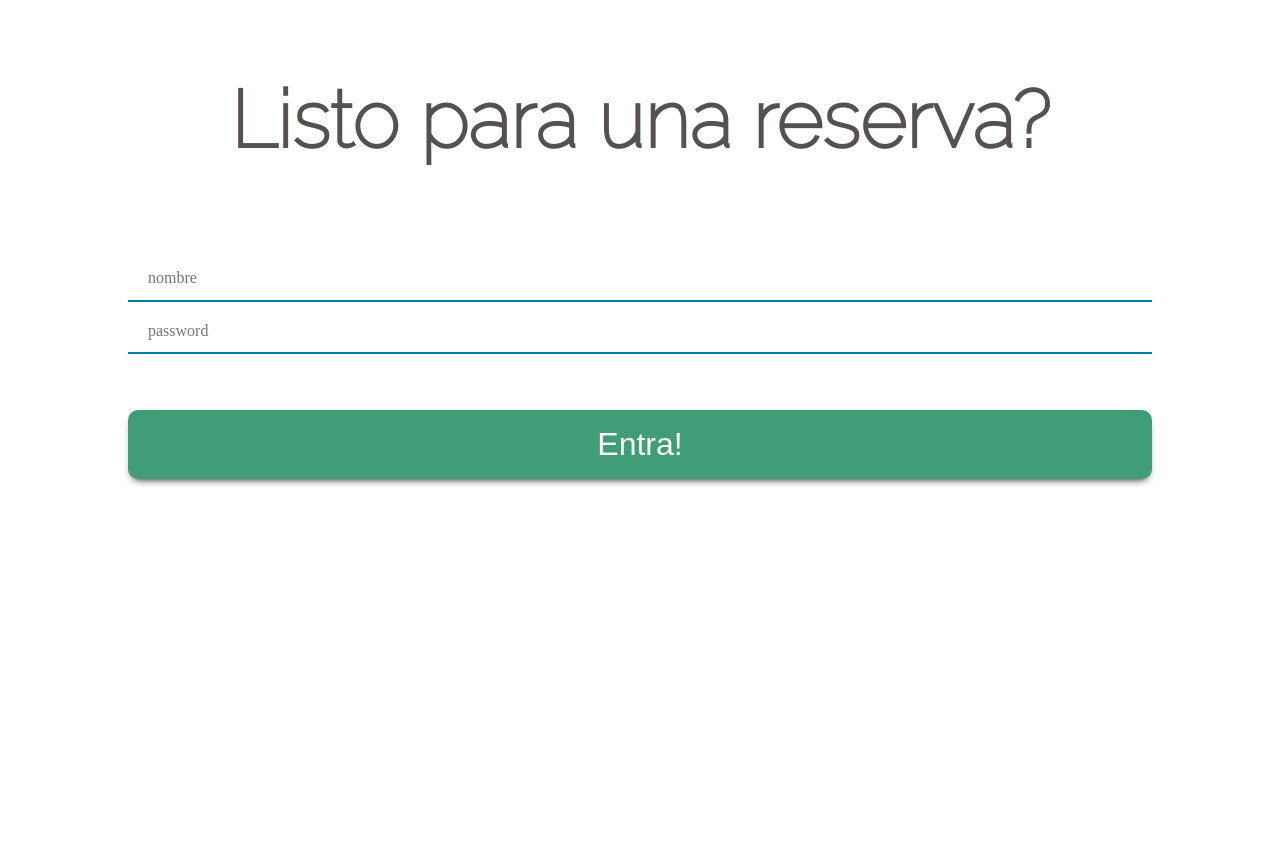
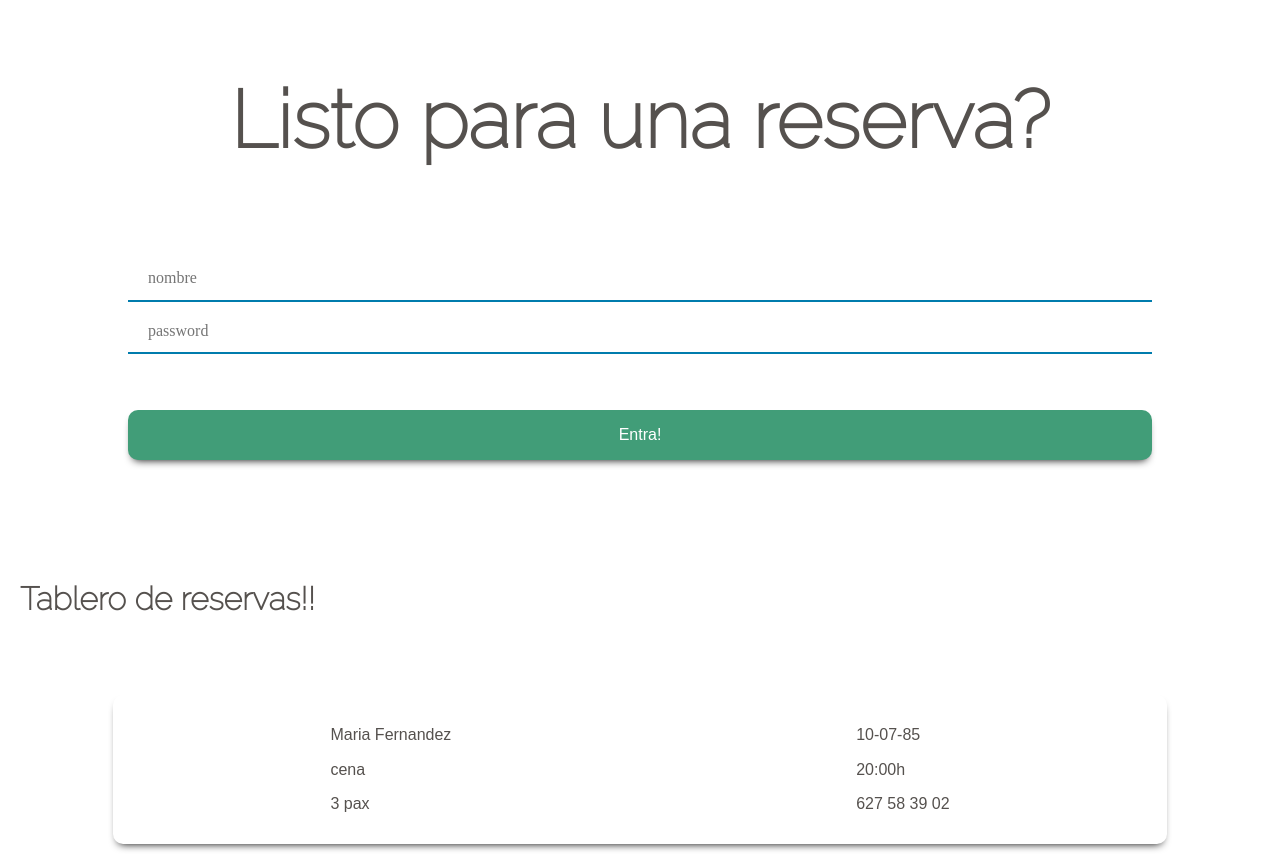
Before and after one commit to johanBautista/tengoHambre, a React (Create React App) app: page / in a window 1280 px wide. Before the commit the page ends 800 px from the top, so only its background shows below. Built offline with nearby package versions, Linux system fonts and the light colour scheme.

Commit message:
refact styles

```diff
--- a/src/App.js
+++ b/src/App.js
@@ -1,15 +1,16 @@
 import React from 'react';
 import { BrowserRouter as Router, Switch, Route } from 'react-router-dom';
 import NuevaCuenta from './components/auth/NuevaCuenta';
-import Login from './components/auth/Login';
+// import Login from './components/auth/Login';
 import Reserva from './components/Reserva';
+import Home from './components/Home';
 // import './normalize.css';
 
 function App() {
   return (
     <Router>
       <Switch>
-        <Route exact path="/" component={Login} />
+        <Route exact path="/" component={Home} />
         <Route exact path="/nueva-cuenta" component={NuevaCuenta} />
         <Route exact path="/reserva" component={Reserva} />
       </Switch>
--- /dev/null
+++ b/src/components/Card.js
@@ -0,0 +1,47 @@
+import React from 'react';
+import styled from '@emotion/styled';
+
+const Contenedor = styled.div`
+  display: flex;
+  align-items: center;
+  flex-direction: column;
+`;
+
+const Reserva = styled.div`
+  width: 80%;
+  font-family: Arial, Helvetica, sans-serif;
+  color: #55514e;
+  margin: 15px 0;
+  padding: 15px;
+  border-radius: 10px;
+  border: none;
+  box-shadow: 0px 5px 9px -5px #000;
+  transition: background-size 1s ease;
+  display: flex;
+  justify-content: space-around;
+  &:hover {
+    background-size: 400px;
+    cursor: pointer;
+  }
+`;
+
+const Card = () => {
+  return (
+    <Contenedor>
+      <Reserva>
+        <div>
+          <p>Maria Fernandez</p>
+          <p>cena</p>
+          <p>3 pax</p>
+        </div>
+        <div>
+          <p>10-07-85</p>
+          <p>20:00h</p>
+          <p>627 58 39 02</p>
+        </div>
+      </Reserva>
+    </Contenedor>
+  );
+};
+
+export default Card;
--- /dev/null
+++ b/src/components/Home.js
@@ -0,0 +1,24 @@
+import React from 'react';
+import styled from '@emotion/styled';
+
+import Login from './auth/Login';
+import Card from './Card';
+
+const Titulo = styled.h4`
+  font-size: 2rem;
+  color: #55514e;
+  font-family: 'Raleway', sans-serif;
+  padding: 20px;
+`;
+
+const Home = () => {
+  return (
+    <div>
+      <Login />
+      <Titulo>Tablero de reservas!!</Titulo>
+      <Card />
+    </div>
+  );
+};
+
+export default Home;
--- a/src/components/auth/Login.js
+++ b/src/components/auth/Login.js
@@ -11,18 +11,12 @@ const Boton = styled.button`
   width: 100%;
   background: #419d78;
   font-family: Arial, Helvetica, sans-serif;
+  border-radius: 10px;
+  border: none;
   color: #fff;
   margin: 3rem 0 3rem 0;
   padding: 1rem 2rem;
-  font-size: 2rem;
-  border-radius: 10px;
-  border: none;
   box-shadow: 0px 5px 9px -5px #000;
-  transition: background-size 1s ease;
-  &:hover {
-    background-size: 400px;
-    cursor: pointer;
-  }
 `;
 
 const Input = styled.input`
@@ -56,8 +50,6 @@ const Login = () => {
 
         <Boton type="button">Entra!</Boton>
       </Form>
-
-
     </Contenedor>
   );
 };
```
Also changed, not shown: public/tengo-logo.png (added).
